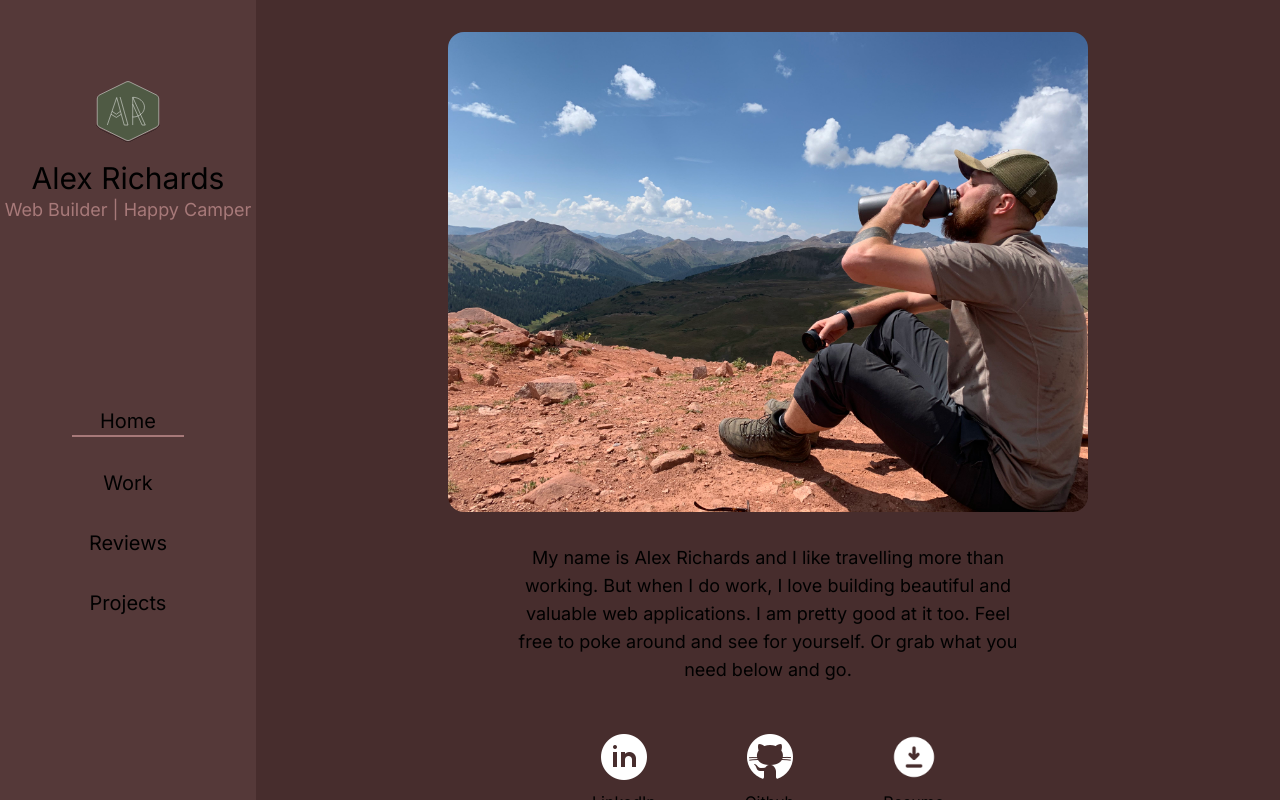
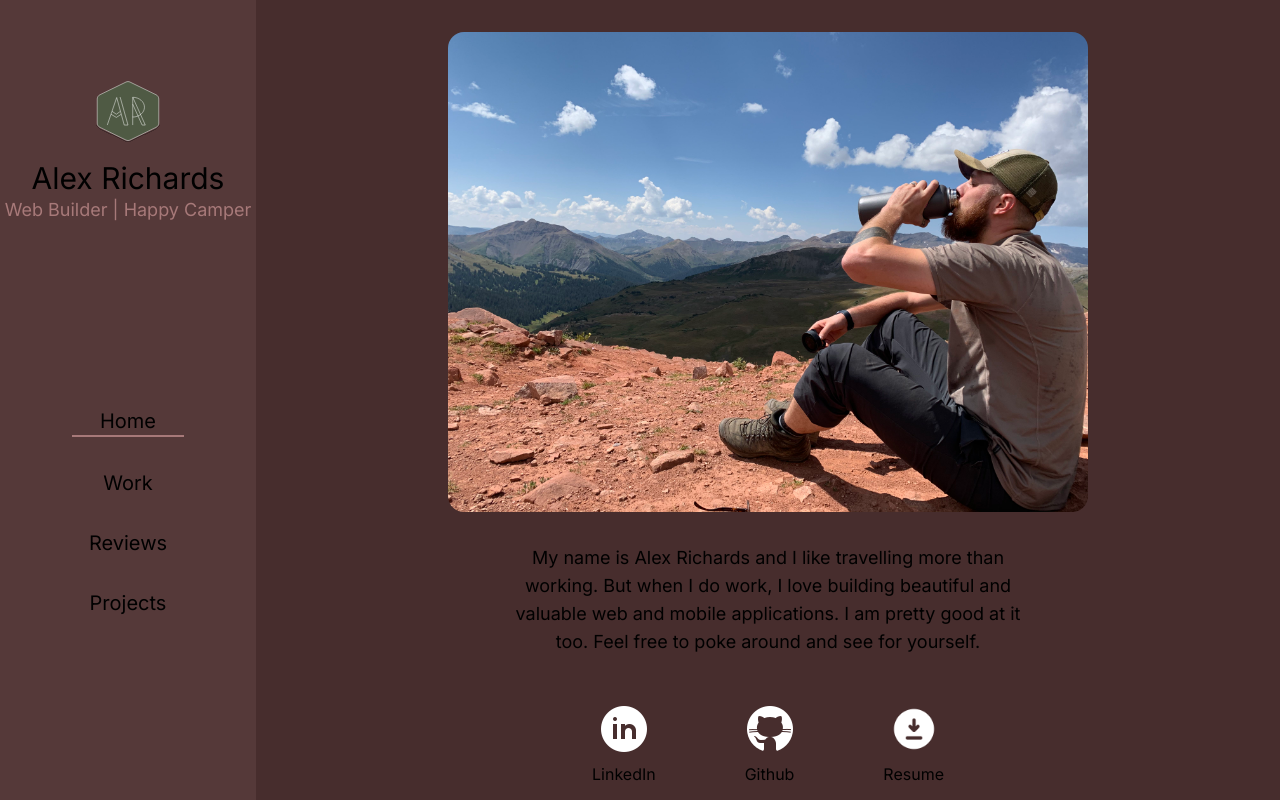
Before and after one commit to AlexRichards9595/portfolio, a Next.js app: page / in a window 1280 px wide. Built offline with nearby package versions, Linux system fonts and the light colour scheme.

Commit message:
Update page.tsx

```diff
--- a/src/app/page.tsx
+++ b/src/app/page.tsx
@@ -15,8 +15,8 @@ export default function Home() {
           height={600}
           alt={'Landing Image'}
       />
-      <p className={'text-lg px-4 lg:px-0 lg:w-4/5 text-center'}>My name is Alex Richards and I like travelling more than working. But when I do work, I love building beautiful and valuable web applications. I am pretty good at it too. Feel free to
-       poke around and see for yourself. Or grab what you need below and go.</p>
+      <p className={'text-lg px-4 lg:px-0 lg:w-4/5 text-center'}>My name is Alex Richards and I like travelling more than working. But when I do work, I love building beautiful and valuable web and mobile applications. I am pretty good at it too. Feel free to
+       poke around and see for yourself.</p>
       <div className={'flex flex-row w-96 justify-between mt-12 mb-6 px-4'}>
         <Link className={'flex flex-col items-center gap-2 text-center hover:scale-105 ease-in-out transition-all duration-500'} href={'https://www.linkedin.com/in/alexrichards9595/'} target="_blank">
           <Image src={'/linkedin-icon.png'} alt={'LinkedIn'} width={50} height={50}/>
```
